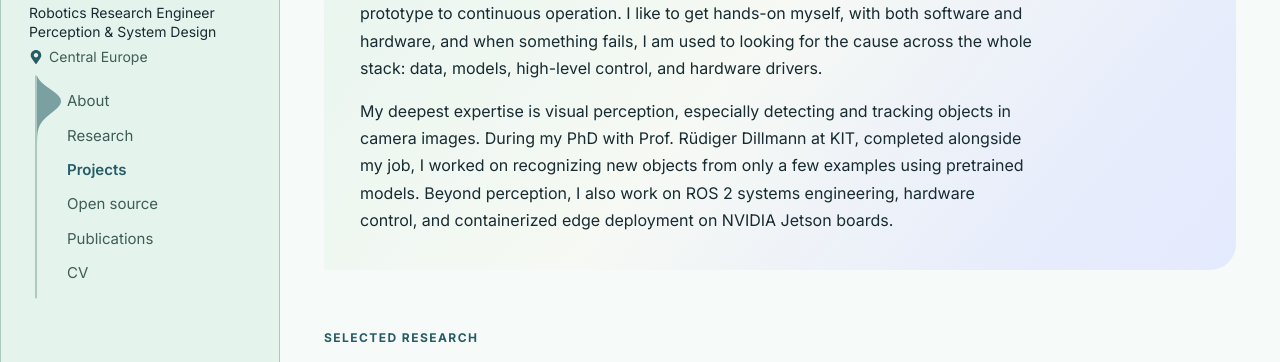
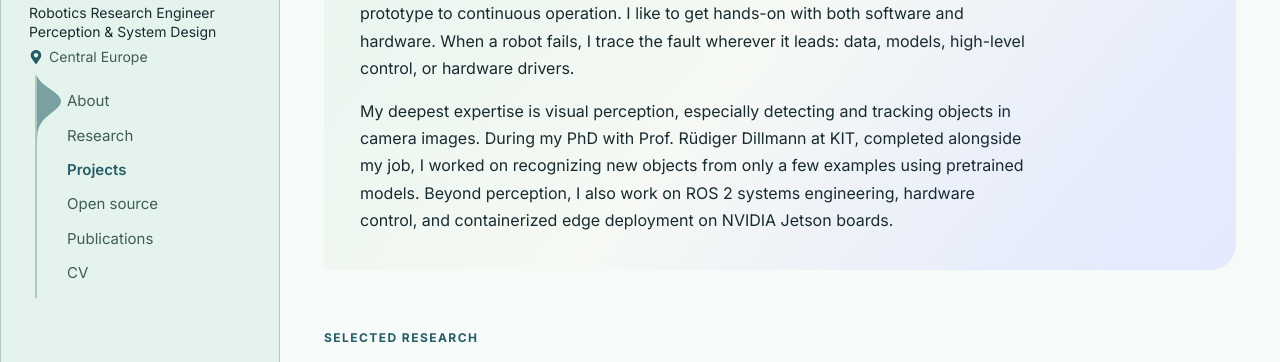
Before and after one commit to philipsgithub/philipsgithub.github.io, a plain HTML site: page index.html in a window 1280 px wide. Shown: the part 320-682 px from the top of the page. Drawn offline with Linux system fonts and the light colour scheme.

Commit message:
Sharpen debugging sentence in About section
Co-Authored-By: Claude Opus 5.5 <noreply@anthropic.com>

```diff
--- a/index.html
+++ b/index.html
@@ -95,7 +95,7 @@
         <ul class="about-terms"><li>Robotics</li><li>Perception</li><li>Research</li></ul>
         </div>
         <div class="intro-copy">
-        <p>I work as a research scientist in robotics at the FZI Research Center for Information Technology. There, I have taken several systems from the first idea through the prototype to continuous operation. I like to get hands-on myself, with both software and hardware, and when something fails, I am used to looking for the cause across the whole stack: data, models, high-level control, and hardware drivers.</p>
+        <p>I work as a research scientist in robotics at the FZI Research Center for Information Technology. There, I have taken several systems from the first idea through the prototype to continuous operation. I like to get hands-on with both software and hardware. When a robot fails, I trace the fault wherever it leads: data, models, high-level control, or hardware drivers.</p>
         <p>My deepest expertise is visual perception, especially detecting and tracking objects in camera images. During my PhD with Prof. Rüdiger Dillmann at KIT, completed alongside my job, I worked on recognizing new objects from only a few examples using pretrained models. Beyond perception, I also work on ROS&nbsp;2 systems engineering, hardware control, and containerized edge deployment on NVIDIA Jetson boards.</p>
         </div>
       </section>
```
